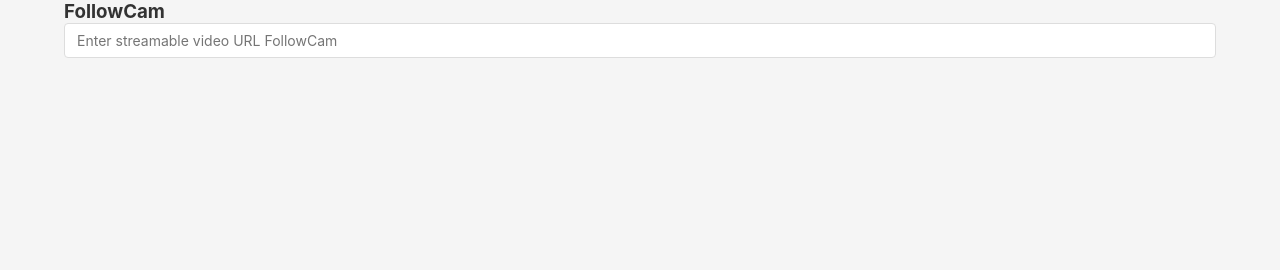
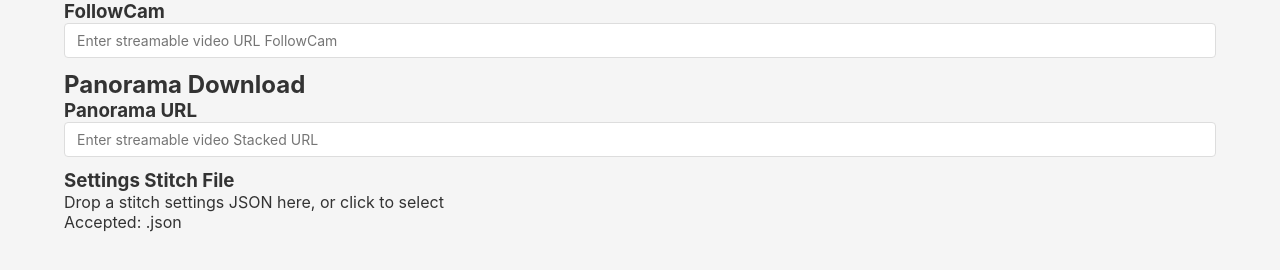
Before and after one commit to mathias124/VEO.BackupStitchGenerator, a React (Vite) app: page / in a window 1280 px wide. Shown: the part 726-996 px from the top of the page. Before the commit the page ends 840 px from the top, so only its background shows below. Built offline with nearby package versions, Linux system fonts and the light colour scheme.

Commit message:
Push Panorama Download intiative, settings drop.

```diff
--- a/package.json
+++ b/package.json
@@ -15,6 +15,7 @@
     "axios": "^1.7.7",
     "react": "^18.3.1",
     "react-dom": "^18.3.1",
+    "react-dropzone": "^14.3.8",
     "react-router-dom": "^6.27.0"
   },
   "devDependencies": {
--- a/src/App.tsx
+++ b/src/App.tsx
@@ -4,9 +4,16 @@ import type React from "react"
 import { useRef, useState } from "react"
 import "./App.css"
 
+// ✅ correct for default export
+import SettingsFileDropComponent from "./SettingsFileDropComponent";
+// or: import SettingsFileDropComponent from "./SettingsFileDropComponent.tsx";
+
+
+
 const App: React.FC = () => {
   const [videoURL1, setVideoURL1] = useState("")
   const [videoURL2, setVideoURL2] = useState("")
+  const [panoramaURL, setPanoramaURL] = useState("")            // <- separate URL for Panorama
   const [startTime, setStartTime] = useState<number>(0)
   const [endTime, setEndTime] = useState<number>(0)
   const [errorMessage, setErrorMessage] = useState<string | null>(null)
@@ -14,8 +21,9 @@ const App: React.FC = () => {
   const [currentTime, setCurrentTime] = useState(0)
   const [duration, setDuration] = useState(0)
   const videoRef = useRef<HTMLVideoElement | null>(null)
+  const [settingsFile, setSettingsFile] = useState<File | null>(null) // <- typed
 
-  // For trims sync.*/
+  // For trims sync.
   const getHashParams = () => {
     const path = window.location.pathname
     const match = path.match(/\/stream-dual\/([^/]+)\/([^/]+)/)
@@ -23,11 +31,9 @@ const App: React.FC = () => {
   }
 
   const hashParams = getHashParams()
-
   if (hashParams) {
     return <DualStreamView hash1={hashParams.hash1} hash2={hashParams.hash2} />
   }
-
 
   const handleMergeVideos = async () => {
     setErrorMessage(null)
@@ -219,6 +225,19 @@ const App: React.FC = () => {
             onChange={(e) => setVideoURL2(e.target.value)}
           />
 
+          <h2>Panorama Download</h2>
+          <h3>Panorama URL</h3>
+          <input
+            type="text"
+            placeholder="Enter streamable video Stacked URL"
+            value={panoramaURL}                               // <- separate state
+            onChange={(e) => setPanoramaURL(e.target.value)}   // <- separate setter
+          />
+
+          <h3>Settings Stitch File</h3>
+          <SettingsFileDropComponent onFileSelected={setSettingsFile} />
+          {settingsFile && <p>Selected: {settingsFile.name}</p>}
+
           {videoURL1 && (
             <div className="trim-controls">
               <div className="trim-buttons">
--- /dev/null
+++ b/src/SettingsFileDropComponent.tsx
@@ -0,0 +1,103 @@
+"use client";
+
+import React, { useState } from "react";
+import { useDropzone } from "react-dropzone";
+
+type Props = {
+  /** Optional: get notified when a file is dropped */
+  onFileSelected?: (file: File) => void;
+};
+
+const SettingsFileDropComponent: React.FC<Props> = ({ onFileSelected }) => {
+  const [file, setFile] = useState<File | null>(null);
+  const [parsed, setParsed] = useState<any | null>(null);
+  const [error, setError] = useState<string | null>(null);
+
+  const { getRootProps, getInputProps, isDragActive, open } = useDropzone({
+    accept: { "application/json": [".json"] },
+    multiple: false,
+    noClick: true, // we’ll handle clicks manually
+    onDrop: async (acceptedFiles) => {
+      setError(null);
+      setParsed(null);
+      setFile(null);
+
+      if (!acceptedFiles?.length) return;
+      const f = acceptedFiles[0];
+      setFile(f);
+      onFileSelected?.(f);
+
+      try {
+        const text = await f.text();
+        const data = JSON.parse(text);
+        setParsed(data);
+      } catch (err) {
+        console.error(err);
+        setError("Couldn't parse JSON. Please check the file contents.");
+      }
+    },
+  });
+
+  const handleClear = () => {
+    setFile(null);
+    setParsed(null);
+    setError(null);
+  };
+
+  return (
+    <div className="space-y-2">
+      <div
+        {...getRootProps()}
+        className={`border-2 border-dashed rounded-lg p-4 text-center cursor-pointer select-none ${
+          isDragActive ? "opacity-80" : ""
+        }`}
+        onClick={open}
+      >
+        <input {...getInputProps()} />
+        <p className="font-medium">
+          {isDragActive
+            ? "Drop the stitch settings JSON here…"
+            : "Drop a stitch settings JSON here, or click to select"}
+        </p>
+        <p className="text-sm opacity-70 mt-1">Accepted: .json</p>
+      </div>
+
+      {file && (
+        <div className="text-sm flex items-center justify-between">
+          <p>
+            <strong>Selected:</strong> {file.name}{" "}
+            <span className="opacity-70">
+              ({(file.size / 1024).toFixed(1)} KB)
+            </span>
+          </p>
+          <button
+            type="button"
+            onClick={handleClear}
+            className="px-2 py-1 rounded border"
+          >
+            Clear
+          </button>
+        </div>
+      )}
+
+      {error && <p className="text-red-600 text-sm">{error}</p>}
+
+      {parsed && (
+        <pre
+          className="text-xs rounded-md"
+          style={{
+            maxHeight: 240,
+            overflow: "auto",
+            background: "#0f172a",
+            color: "#e2e8f0",
+            padding: 12,
+          }}
+        >
+          {JSON.stringify(parsed, null, 2)}
+        </pre>
+      )}
+    </div>
+  );
+};
+
+export default SettingsFileDropComponent;
```
Also changed, not shown: 1 other file (tests, documents, lock files or other folders).
